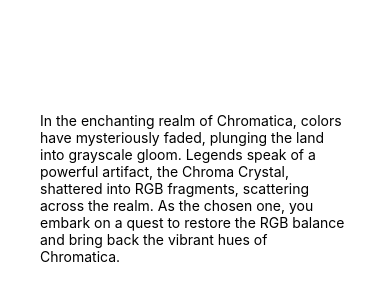
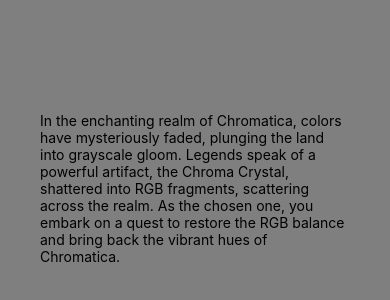
Before and after one commit to wrighttzu/chromaquest, a React Native app: screen /About in a window 390 px wide. Shown: the part 234-534 px from the top of the page. Built offline with nearby package versions, Linux system fonts and the light colour scheme.

Commit message:
updated background color to all screens

```diff
--- a/src/AppContainer.tsx
+++ b/src/AppContainer.tsx
@@ -13,7 +13,6 @@ const AppStackNavigator = () => {
       <AppStack.Screen name="Home" component={HomeScreen}/>
       <AppStack.Screen name="Settings" component={Settings}/>
       <AppStack.Screen name="About" component={About}/>
-
     </AppStack.Navigator>
   );
 };
--- a/src/screens/About.tsx
+++ b/src/screens/About.tsx
@@ -1,12 +1,30 @@
 import React from "react";
-import {  Text,  View } from "react-native";
+import { Text, View } from "react-native";
 import Button from "../components/button";
-
+import { rgbToHex } from "../utils/colorMath";
+import { useSelector } from "react-redux";
+import { RootState } from "../store/store";
 
 const About: React.FC = () => {
+  const backgroundColor = useSelector((state: RootState) => state.settings);
   return (
-    <View className="bg-white h-screen flex items-center justify-center">
-      <Text className="m-10">In the enchanting realm of Chromatica, colors have mysteriously faded, plunging the land into grayscale gloom. Legends speak of a powerful artifact, the Chroma Crystal, shattered into RGB fragments, scattering across the realm. As the chosen one, you embark on a quest to restore the RGB balance and bring back the vibrant hues of Chromatica.</Text>
+    <View
+      style={{
+        backgroundColor: `${rgbToHex(
+          backgroundColor.R,
+          backgroundColor.G,
+          backgroundColor.B
+        )}`,
+      }}
+      className=" h-screen flex items-center justify-center"
+    >
+      <Text className="m-10">
+        In the enchanting realm of Chromatica, colors have mysteriously faded,
+        plunging the land into grayscale gloom. Legends speak of a powerful
+        artifact, the Chroma Crystal, shattered into RGB fragments, scattering
+        across the realm. As the chosen one, you embark on a quest to restore
+        the RGB balance and bring back the vibrant hues of Chromatica.
+      </Text>
     </View>
   );
 };
--- a/src/screens/Home.tsx
+++ b/src/screens/Home.tsx
@@ -1,14 +1,27 @@
 import React from "react";
-import {  Text,  View } from "react-native";
+import { Text, View } from "react-native";
 import Button from "../components/button";
-
+import { useSelector } from "react-redux";
+import { RootState } from "../store/store";
+import { rgbToHex } from "../utils/colorMath";
 
 const HomeScreen: React.FC = () => {
+  const backgroundColor = useSelector((state: RootState) => state.settings);
+
   return (
-    <View className="bg-white h-screen flex items-center justify-center">
+    <View
+      style={{
+        backgroundColor: `${rgbToHex(
+          backgroundColor.R,
+          backgroundColor.G,
+          backgroundColor.B
+        )}`,
+      }}
+      className=" h-screen flex items-center justify-center"
+    >
       <Button title="New Game" nav={`NewGame`} />
-      <Button title="Settings" nav={'Settings'}/>
-      <Button title="About" nav={'About'} />
+      <Button title="Settings" nav={"Settings"} />
+      <Button title="About" nav={"About"} />
       <Text className="m-10">Welcome to the home screen!</Text>
     </View>
   );
--- a/src/screens/Settings.tsx
+++ b/src/screens/Settings.tsx
@@ -4,7 +4,11 @@ import Button from "../components/button";
 import Slider from "@react-native-community/slider";
 import { useDispatch, useSelector } from "react-redux";
 import { RootState } from "../store/store";
-import { updateSliderBlue, updateSliderGreen, updateSliderRed } from "../store/settingsReducer";
+import {
+  updateSliderBlue,
+  updateSliderGreen,
+  updateSliderRed,
+} from "../store/settingsReducer";
 import { rgbToHex } from "../utils/colorMath";
 
 const Settings: React.FC = () => {
@@ -13,7 +17,13 @@ const Settings: React.FC = () => {
 
   return (
     <View
-      style={{ backgroundColor: `${rgbToHex(backgroundColor.R, backgroundColor.G, backgroundColor.B)}` }}
+      style={{
+        backgroundColor: `${rgbToHex(
+          backgroundColor.R,
+          backgroundColor.G,
+          backgroundColor.B
+        )}`,
+      }}
       className="h-screen flex items-center justify-center"
     >
       <Text className="text-2xl">Welcome to the Settings screen!</Text>
@@ -27,7 +37,7 @@ const Settings: React.FC = () => {
         maximumValue={255}
         minimumTrackTintColor="#003399"
         maximumTrackTintColor="#000066"
-        onValueChange={(value)=>dispatch(updateSliderRed(value))}
+        onValueChange={(value) => dispatch(updateSliderRed(value))}
         value={backgroundColor.R}
         step={1}
       />
@@ -37,7 +47,7 @@ const Settings: React.FC = () => {
         maximumValue={255}
         minimumTrackTintColor="#003399"
         maximumTrackTintColor="#000066"
-        onValueChange={(value)=>dispatch(updateSliderGreen(value))}
+        onValueChange={(value) => dispatch(updateSliderGreen(value))}
         value={backgroundColor.G}
         step={1}
       />
@@ -47,7 +57,7 @@ const Settings: React.FC = () => {
         maximumValue={255}
         minimumTrackTintColor="#003399"
         maximumTrackTintColor="#000066"
-        onValueChange={(value)=>dispatch(updateSliderBlue(value))}
+        onValueChange={(value) => dispatch(updateSliderBlue(value))}
         value={backgroundColor.B}
         step={1}
       />
--- a/src/store/settingsReducer.ts
+++ b/src/store/settingsReducer.ts
@@ -8,14 +8,14 @@ export const settingsSliderRed = createSlice({
     B: 127,
   },
   reducers: {
-    updateSliderRed: (state, props) => {
-      return { ...state, R: props.payload };
+    updateSliderRed: (state, action) => {
+      return { ...state, R: action.payload };
     },
-    updateSliderGreen: (state, props) => {
-      return { ...state, G: props.payload };
+    updateSliderGreen: (state, action) => {
+      return { ...state, G: action.payload };
     },
-    updateSliderBlue: (state, props) => {
-      return { ...state, B: props.payload };
+    updateSliderBlue: (state, action) => {
+      return { ...state, B: action.payload };
     },
   },
 });
```
